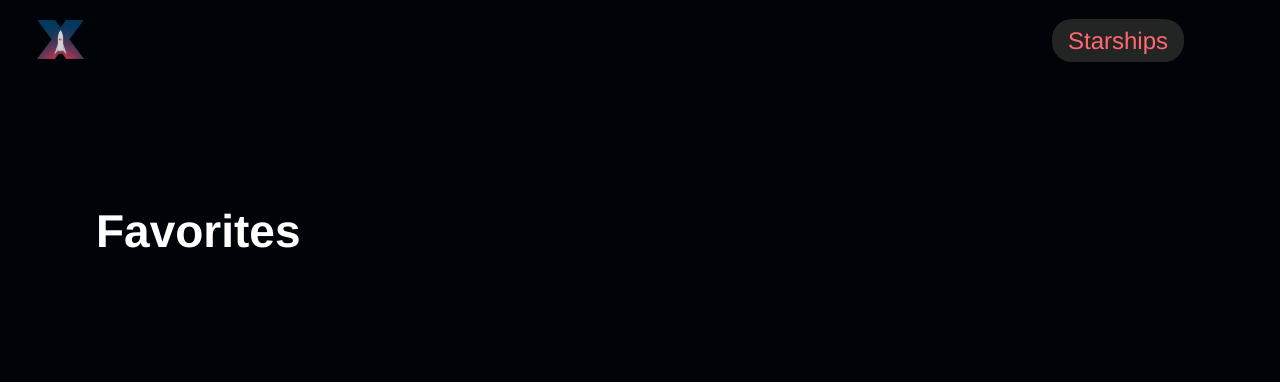
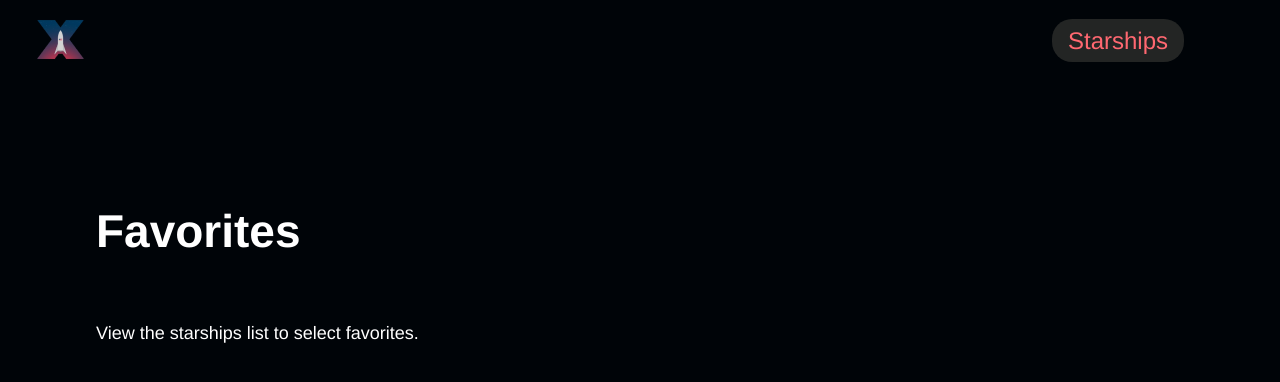
Before and after one commit to tobocop/tally-takehome, a React (Create React App) app: page /favorites in a window 1280 px wide. Shown: the top 382 px of the page. Built offline with nearby package versions, Linux system fonts and the light colour scheme.

Commit message:
Cleanup header todo and handle empty favorites list

```diff
--- a/src/Header.scss
+++ b/src/Header.scss
@@ -4,6 +4,8 @@
 .Header {
   display: flex;
   align-items: center;
+  margin-bottom: space.of(15);
+
   .logoWrap {
     flex: 1;
     margin-left: space.of(-4);
--- a/src/starships/GetStarships.scss
+++ b/src/starships/GetStarships.scss
@@ -21,8 +21,3 @@
     margin-right: space.of(3);
   }
 }
-
-// TODO: probably pull this into its own component
-header {
-  margin-bottom: space.of(15);
-}
--- a/src/starships/favorites/FavoriteStarships.tsx
+++ b/src/starships/favorites/FavoriteStarships.tsx
@@ -1,7 +1,7 @@
 import { useRecoilValue } from "recoil";
 import { favoritesState } from "./favoritesState";
 import { Starships } from "../Starships";
-import {Link} from "react-router-dom";
+import { Link } from "react-router-dom";
 import { Routes } from "../../Routes";
 import { Header } from "../../Header";
 import "./FavoriteStarships.scss"
@@ -13,6 +13,10 @@ export const FavoriteStarships = () => {
       <Link to={Routes.Starships}>Starships</Link>
     </Header>
     <h1 className="title">Favorites</h1>
-    <Starships ships={favorites} showNotes />
+    {
+      favorites.length > 0
+        ? <Starships ships={favorites} showNotes />
+        : <div>View the starships list to select favorites.</div>
+    }
   </div>
 }
```
